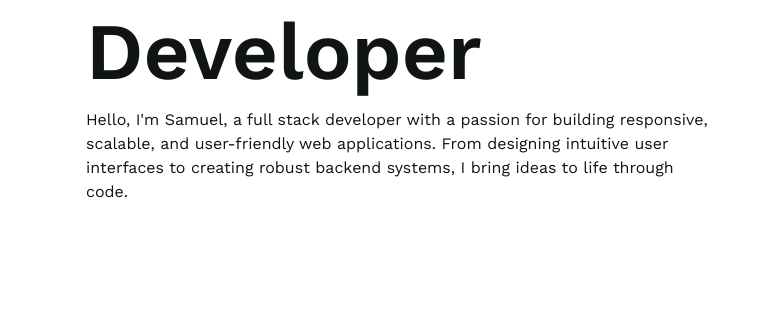
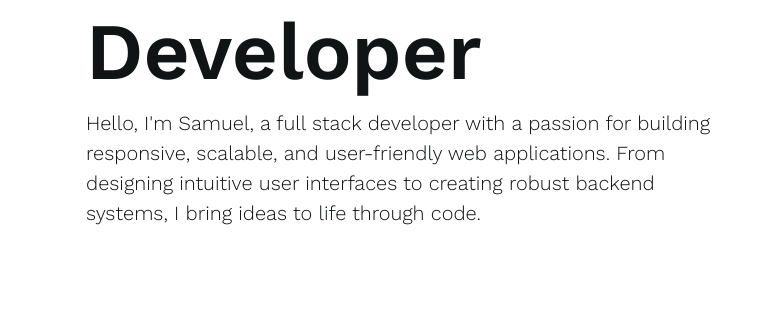
Before and after one commit to samueldharma/portfolio, a plain HTML site: page index.html in a window 1280 px wide. Shown: the part 253-571 px from the top of the page, 0-769 px from the left. Drawn offline with nearby package versions, Linux system fonts and the light colour scheme; grey boxes are pictures that could not be loaded.

Commit message:
send-mail2

```diff
--- a/index.html
+++ b/index.html
@@ -55,7 +55,7 @@
 
 				<div class="col-md-7 p-3 pt-md-3">
 					<h1 class="display-1 fw-semibold lh-1 mb-3">Full Stack Developer</h1>
-					<p class="">
+					<p class="lead">
 						Hello, I'm Samuel, a full stack developer with a passion for
 						building responsive, scalable, and user-friendly web applications.
 						From designing intuitive user interfaces to creating robust backend
```
